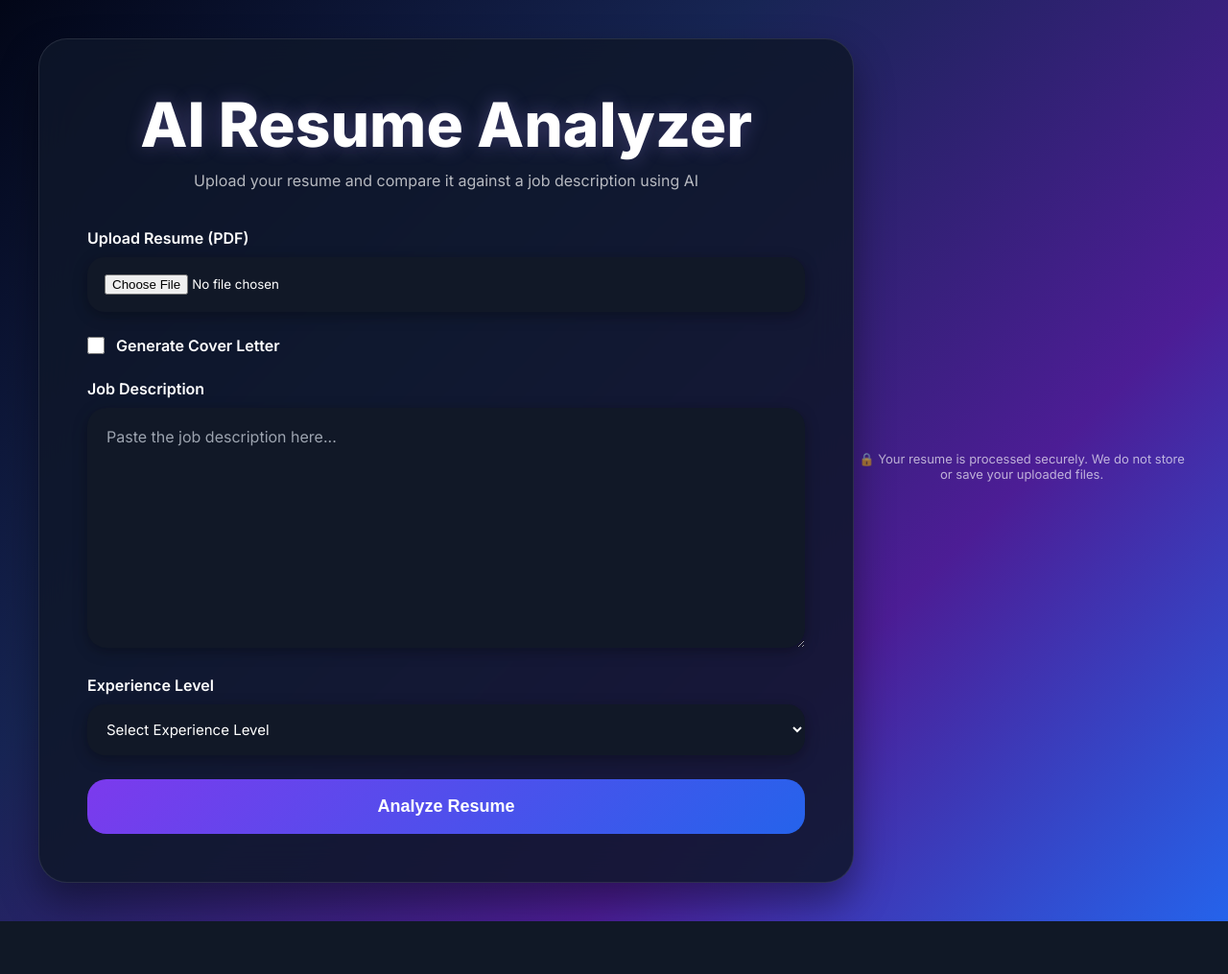
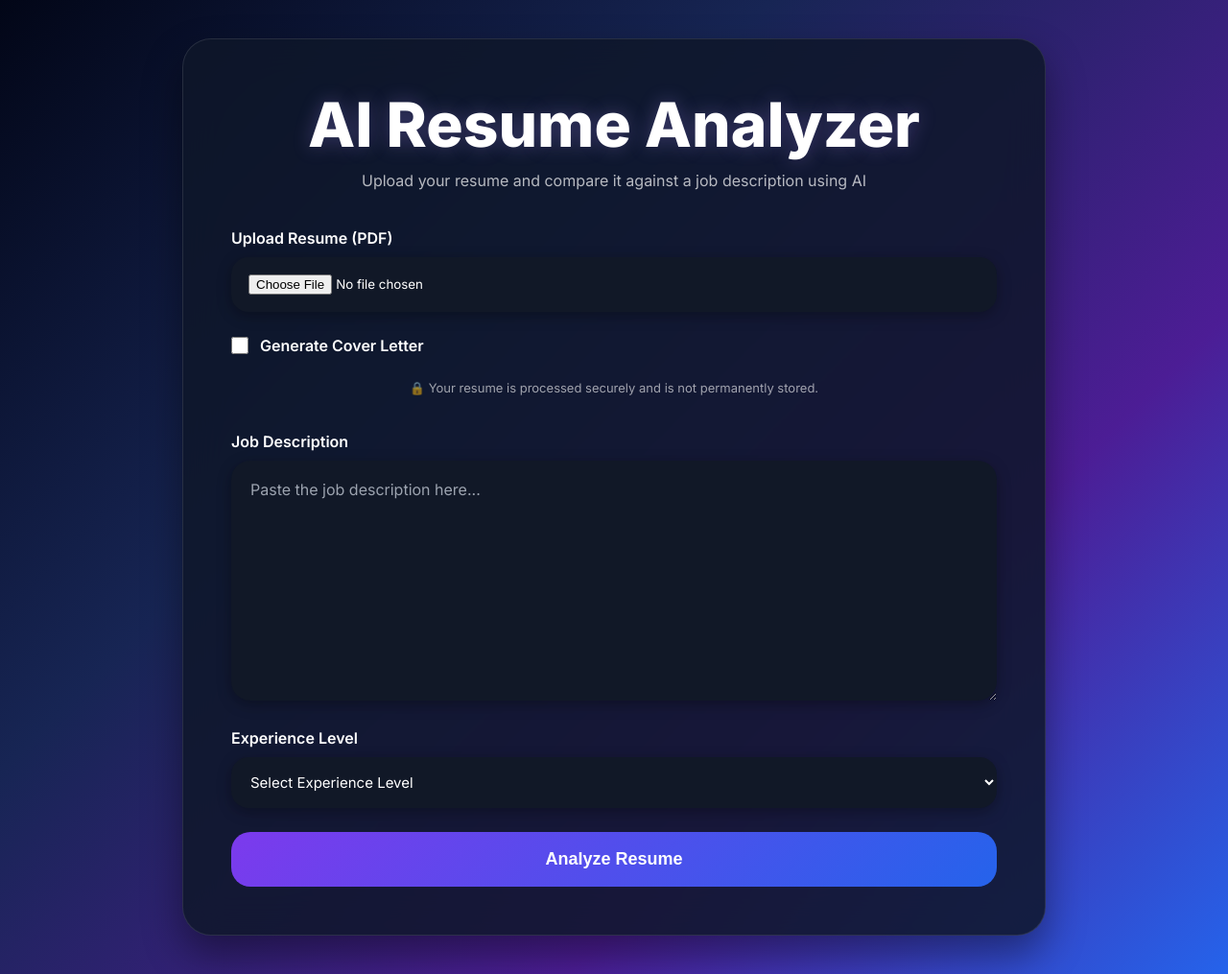
Before and after one commit to jegadesh-kumar/AI-resume-analyzer, a Flask app: page / in a window 1280 px wide. Shown: the whole page at 96% size. Before the commit the page ends 960 px from the top, so only its background shows below. Run offline with Flask 3, Linux system fonts and the light colour scheme.

Commit message:
Update index.html

```diff
--- a/project1-resume analyzer/templates/index.html
+++ b/project1-resume analyzer/templates/index.html
@@ -182,13 +182,15 @@
         }
 
         .privacy-note{
-    margin-top:12px;
+            margin: 25px 0 35px;
 
-    font-size:13px;
+            text-align: center;
 
-    color:rgba(255,255,255,0.65);
+            font-size: 13px;
 
-    text-align:center;
+            color: rgba(255,255,255,0.6);
+
+            line-height: 1.5;
         }
 
         select:focus{
@@ -303,6 +305,7 @@
 
             </div>
 
+
             <div class="form-group">
 
                 <div class="checkbox-group">
@@ -318,6 +321,9 @@
                     </label>
 
                 </div>
+                <p class="privacy-note">
+    🔒 Your resume is processed securely and is not permanently stored.
+                </p>
 
             </div>
 
@@ -374,9 +380,7 @@
         </form>
 
     </div>
-    <p class="privacy-note">
-    🔒 Your resume is processed securely. We do not store or save your uploaded files.
-</p>
+
 
 </body>
 </html>
```
